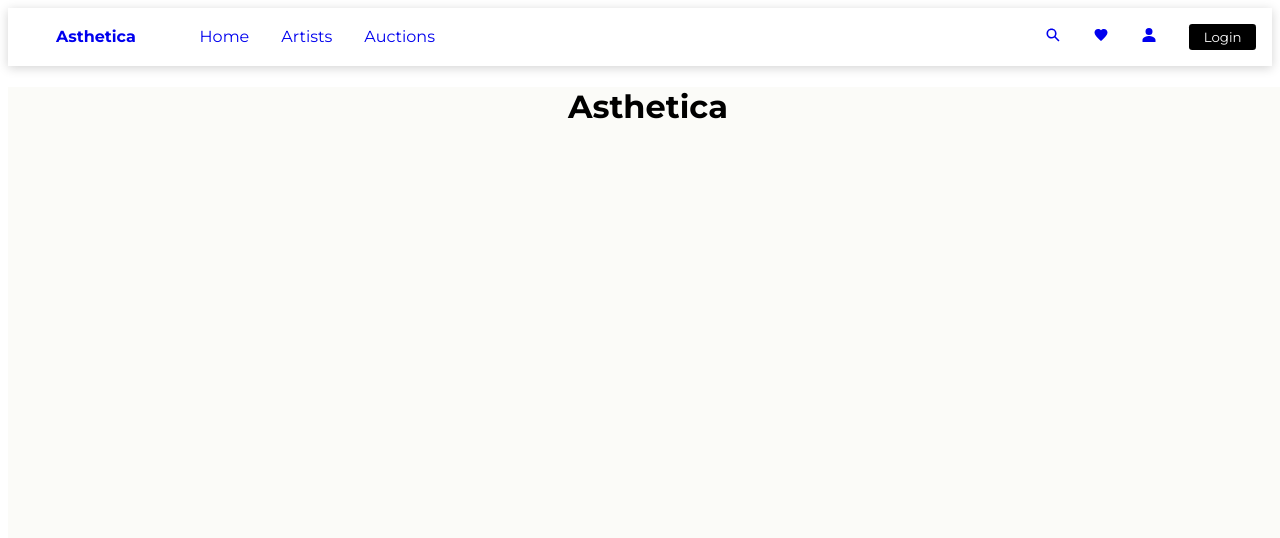
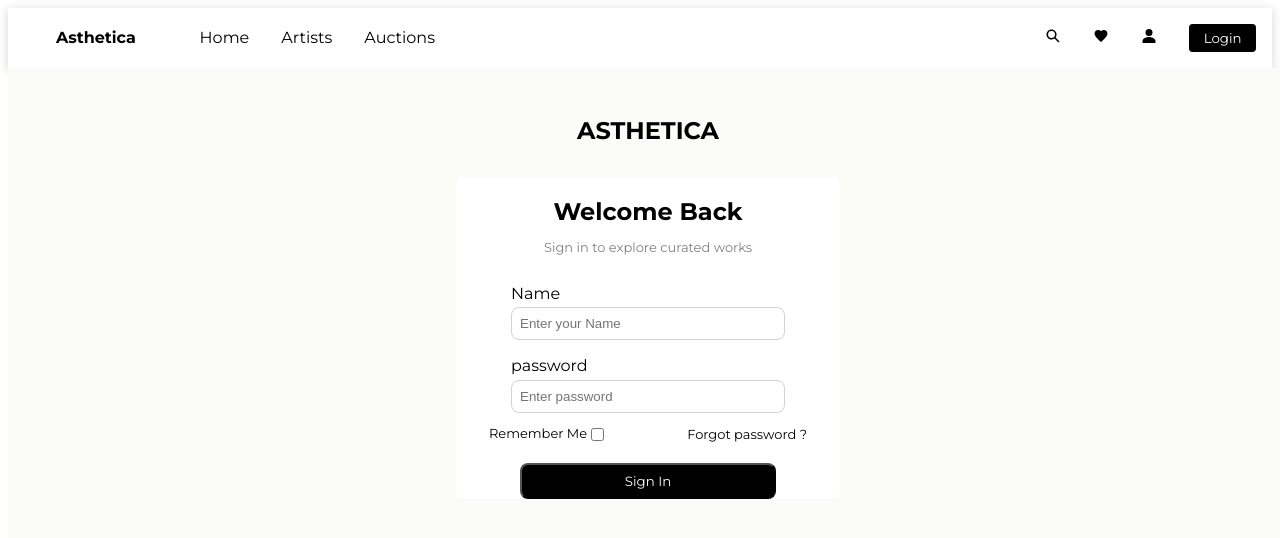
Before and after one commit to phanee27/CI-CD_SDP_Asthetica, a React (Vite) app in the folder asthetica/: page /login in a window 1280 px wide. Shown: the top 538 px of the page. Built offline with nearby package versions, Linux system fonts and the light colour scheme.

Commit message:
Login dev half completed

```diff
--- a/asthetica/src/navbar/styles/CustomerNavbar.css
+++ b/asthetica/src/navbar/styles/CustomerNavbar.css
@@ -5,6 +5,7 @@
 
 .navbar a{
     text-decoration: none;
+    color: black;
 }
 
 .nav-links{
@@ -50,5 +51,12 @@
     color: white;
     border-radius: 0.2rem;
     cursor: pointer;
+    border: 1px solid black;
+    transition: 0.15s ease-in-out;
     font-family: Montserrat, sans-serif;
 }
+
+.btn-login:hover{
+    background-color: white;
+    color: black;
+}
--- a/asthetica/src/underdev/Login.jsx
+++ b/asthetica/src/underdev/Login.jsx
@@ -1,29 +1,44 @@
 import React from 'react';
 import './styles/Login.css'
+import { DiApple } from "react-icons/di";
+
 
 const Login = () => {
     return (
         <div className='login'>
-            <center>
-                <h1>Asthetica</h1>
+                <p className='login-header'><strong>ASTHETICA</strong></p>
                 <div className='login-section'>
                     <div className="header">
-
+                        <h2>Welcome Back</h2>
+                        <p className='header-quote'>Sign in to explore curated works</p>
                     </div>
                     <div className="form-section">
-
+                        <p>Name</p>
+                        <input className='login-input-field' type="text" placeholder='Enter your Name'/>
+                        <p>password</p>
+                        <input className='login-input-field' type="password" placeholder='Enter password'/>
                     </div>
                     <div className='check-section'>
-
+                        <div style={{display:'flex', fontSize:'small'}}>
+                            <label htmlFor="remember">Remember Me</label>
+                            <input type="checkbox" id='remember'/>
+                        </div>
+                        {/* This forget password needs to be changed using <Link></Link>*/}
+                        <p>Forgot password ?</p>
                     </div>
                     <div className="login-page-btn">
-
+                        <button>Sign In</button>
                     </div>
                     <div className="ggl-fcbk-sign">
+                        <div>
 
+                        </div>
+                        <div>
+
+                        </div>
                     </div>
                 </div>
-            </center>
+
         </div>
     );
 }
--- a/asthetica/src/underdev/styles/Login.css
+++ b/asthetica/src/underdev/styles/Login.css
@@ -1,5 +1,82 @@
+
+
 .login{
     background-color: rgb(251, 251, 248);
     height: 100vh;
     width: 100vw;
+    display: flex;
+    flex-direction: column;
+    align-items: center;
 }
+
+.header-quote{
+    color: gray;
+    font-size: small;
+    padding: 0;
+}
+
+.header h2{
+    margin-bottom: 0.5rem;
+}
+
+.login-section{
+    display: flex;
+    flex-direction: column;
+    align-items: center;
+    justify-content: center;
+    text-align: center;
+    border: none;
+    background-color: white;
+    margin-top: 2rem;
+    width: 30%;
+    border-radius: 0.5rem;
+}
+
+.login-header{
+    margin: 0;
+    text-align: center;
+    padding-top: 3rem;
+    font-size: 1.5rem;
+
+}
+
+.form-section{
+    display: flex;
+    flex-direction: column;
+    justify-content: start;
+    text-align: start;
+}
+
+.login-input-field{
+    width: 20vw;
+    border: 1px solid lightgray;
+    padding: 0.5rem;
+    border-radius: 0.5rem;
+}
+
+.form-section p{
+    margin-bottom: 0.3rem;
+}
+
+.check-section{
+    display: flex;
+    align-items: center;
+    gap: 5rem;
+    font-size: small;
+}
+
+.login-page-btn button{
+    background-color: black;
+    color: white;
+    margin-top: 0.5rem;
+    padding: 0.5rem;
+    width: 20vw;
+    border-radius: 0.5rem;
+    cursor: pointer;
+    transition: all 0.15s ease-in-out;
+    font-family: Montserrat, sans-serif;
+}
+
+.login-page-btn:hover{
+    opacity: 0.8;
+}
```
